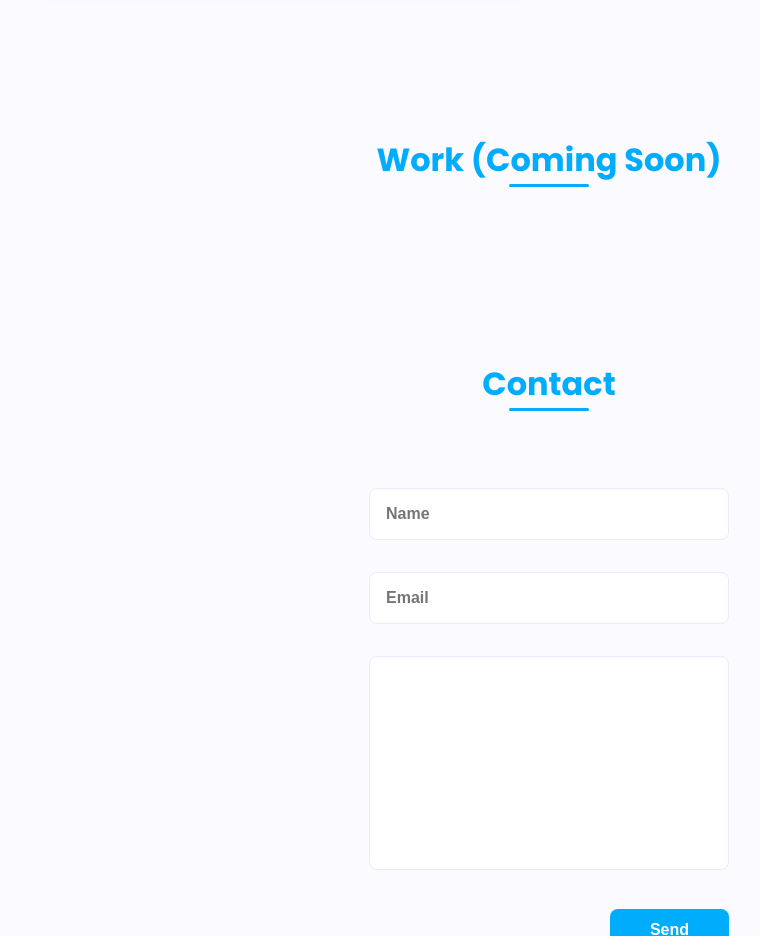
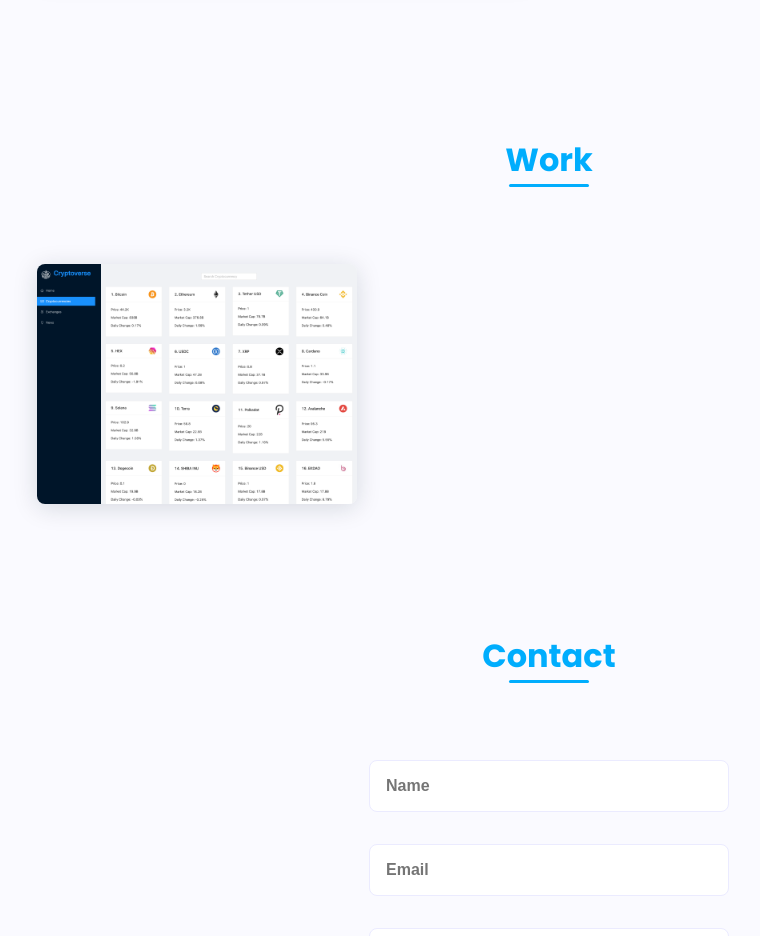
Before and after one commit to FlemingVincent/FlemingVincent.github.io, a plain HTML site: page index.html in a window 1280 px wide. Shown: the part 1980-2916 px from the top of the page, without its empty margins (91-851 px from the left). Drawn offline with nearby package versions, Linux system fonts and the light colour scheme.

Commit message:
Added first project - CryptoVerse

```diff
--- a/index.html
+++ b/index.html
@@ -145,12 +145,12 @@
 
 
             <section class="work section" id="work">
-                <h2 class="section-title">Work (Coming Soon)</h2>
-                <!--
+                <h2 class="section-title">Work</h2>
                 <div class="work__container bd-grid">
-                    <a href="" class="work__img">
-                        <img src="assets/img/work1.jpg" alt="">
+                    <a href="https://github.com/FlemingVincent/CryptoVerse" class="work__img">
+                        <img src="assets/img/CryptoVerse.png" alt="">
                     </a>
+                    <!--
                     <a href="" class="work__img">
                         <img src="assets/img/work2.jpg" alt="">
                     </a>
@@ -166,8 +166,8 @@
                     <a href="" class="work__img">
                         <img src="assets/img/work6.jpg" alt="">
                     </a>
+                    -->
                 </div>
-                -->
             </section>
 
             <section class="contact section" id="contact">
```
Also changed, not shown: assets/img/CryptoVerse.png (added).
